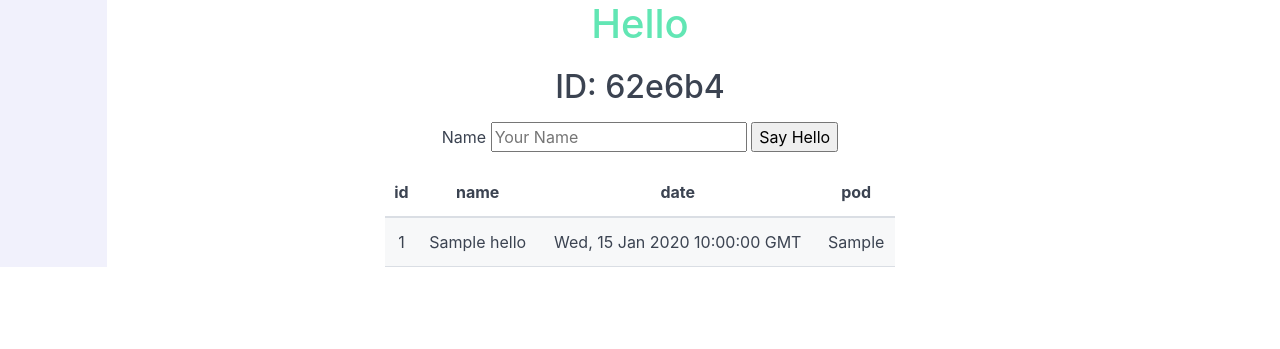
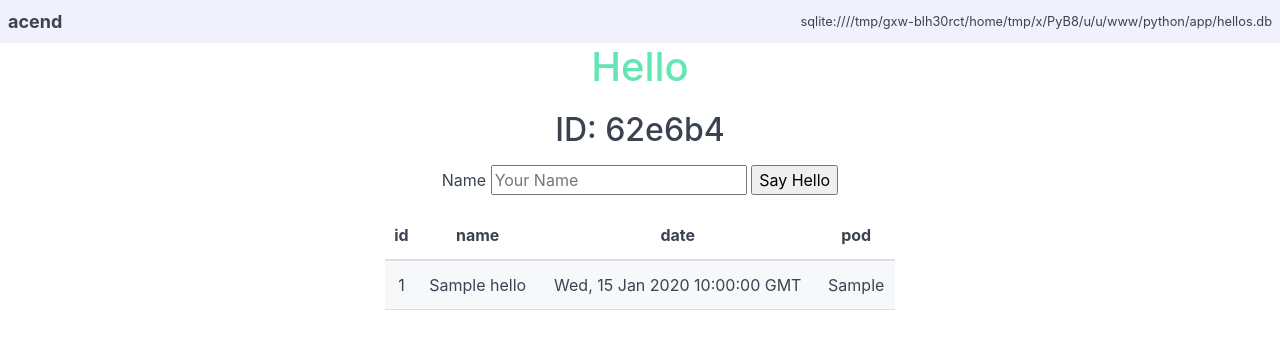
Before and after one commit to acend/awesome-apps, a Flask app: page / in a window 1280 px wide. Shown: the top 349 px of the page. Run offline with Flask 3, Linux system fonts and the light colour scheme; tables that the repository leaves empty hold one stand-in row (values such as "Sample post").

Commit message:
add custom head with debug info

```diff
--- a/python/app/run.py
+++ b/python/app/run.py
@@ -18,7 +18,7 @@ database_config = os.getenv('MYSQL_URI', database_file)
 app = Flask(__name__)
 app.config['SQLALCHEMY_DATABASE_URI'] = database_config
 app.config['SQLALCHEMY_TRACK_MODIFICATIONS'] = False
-print("Using DB: ", database_config)
+print("Using DB:", database_config)
 
 logging.basicConfig(stream=sys.stdout,
                     level=logging.INFO,
@@ -50,7 +50,9 @@ with app.app_context():
 
 @app.route("/")
 def index():
-    return render_template('index.jinja', hex_number=hex_number)
+    return render_template('index.jinja',
+                           hex_number=hex_number,
+                           debug=database_config)
 
 
 @app.route("/hellos", methods=['GET'])
@@ -95,7 +97,7 @@ def pod():
 def health():
     try:
         Hello.query.all()
-        return "ok", 204
+        return "ok", 200
     except Exception:
         return "nok", 500
 
--- a/python/app/templates/base.jinja
+++ b/python/app/templates/base.jinja
@@ -14,9 +14,17 @@
     {{ m.css("/static/css/spectre-icons.min.css") }}
   </head>
   <body>
+    <header class="navbar bg-secondary">
+      <section class="navbar-section">
+        <div class="navbar-brand m-2"><b>acend</b></div>
+      </section>
+      <section class="navbar-section">
+        <div class="text-tiny m-2">{{debug}}</div>
+      </section>
+    </header>
     <div class="container">
       <div class="columns">
-        <div class="column col-1 bg-secondary">
+        <div class="column col-1">
         </div>
         <div class="column col-10">
           {%- block content %}
```
Also changed, not shown: 1 other file.
